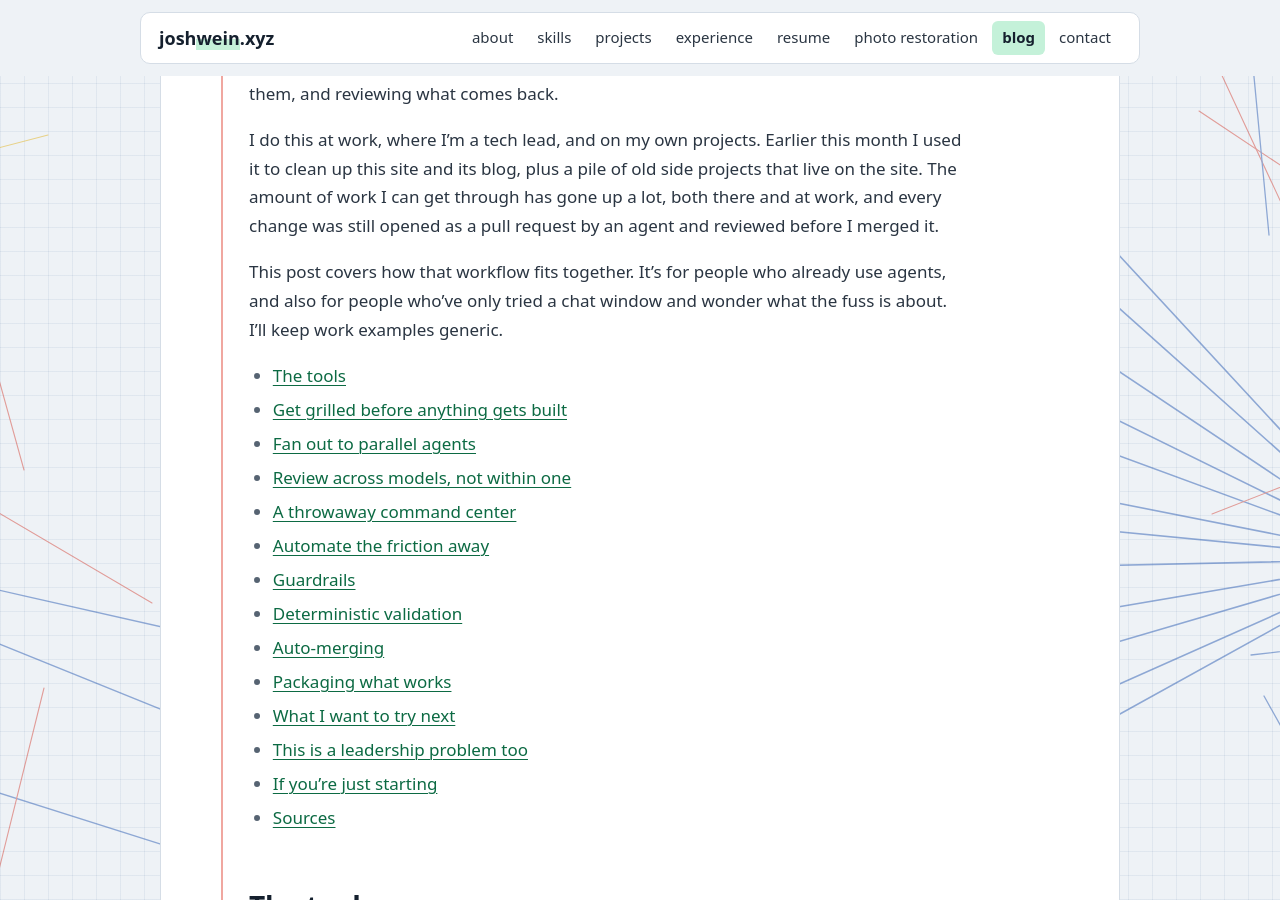
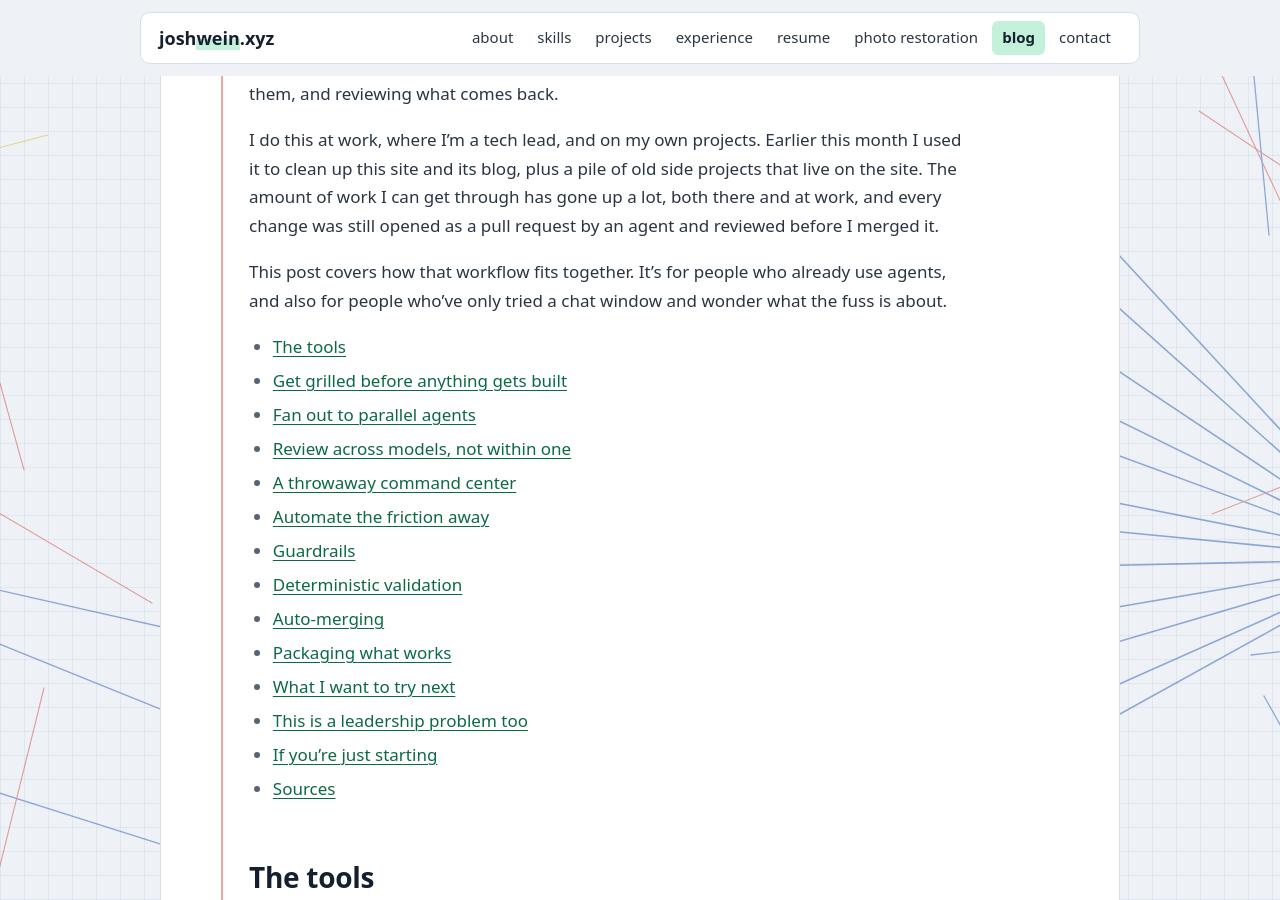
Before and after one commit to JoshWein/blog, a Jekyll site: the page built from _posts/2026-11-21-multi-agent-workflows.md, in a window 1280 px wide and 900 px high, scrolled down 421 px. Built offline with Jekyll 4.4.1, drawn with Linux system fonts in a browser that asks for light colours; some web fonts are replaced; comment, search, counter and statistics services are not loaded.

Commit message:
Remove line about keeping work examples generic
Co-Authored-By: Claude Opus 5.5 <noreply@anthropic.com>
Claude-Session: https://claude.ai/code/session_01HtAirmGQyAcmjJao62wzYe

```diff
--- a/_posts/2026-11-21-multi-agent-workflows.md
+++ b/_posts/2026-11-21-multi-agent-workflows.md
@@ -10,7 +10,7 @@ A year ago I'd have described my job as writing code. Now it's closer to running
 
 I do this at work, where I'm a tech lead, and on my own projects. Earlier this month I used it to clean up this site and its blog, plus a pile of old side projects that live on the site. The amount of work I can get through has gone up a lot, both there and at work, and every change was still opened as a pull request by an agent and reviewed before I merged it.
 
-This post covers how that workflow fits together. It's for people who already use agents, and also for people who've only tried a chat window and wonder what the fuss is about. I'll keep work examples generic.
+This post covers how that workflow fits together. It's for people who already use agents, and also for people who've only tried a chat window and wonder what the fuss is about.
 
 * [The tools](#the-tools)
 * [Get grilled before anything gets built](#get-grilled-before-anything-gets-built)
```
